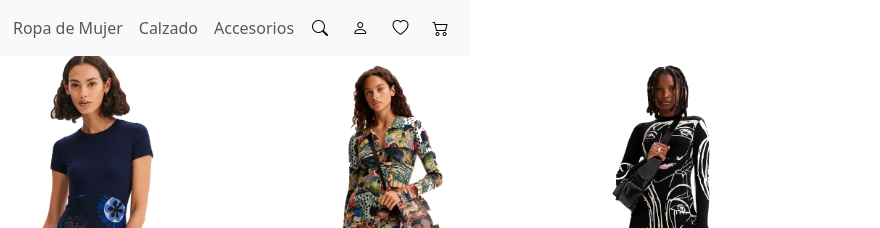
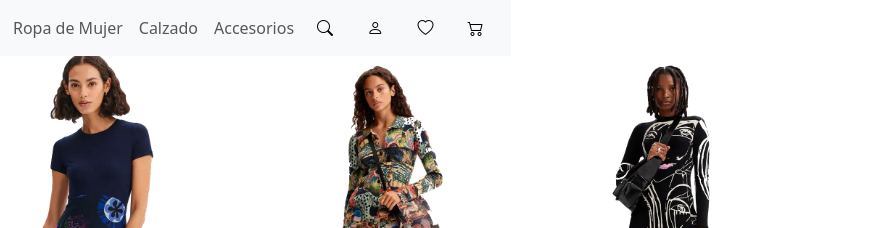
Before and after one commit to Bruno00011/TP-web, a plain HTML site: page tp de web/index2.html in a window 1280 px wide. Shown: the top 228 px of the page, 400-1280 px from the left. Drawn offline with nearby package versions, Linux system fonts and the light colour scheme.

Commit message:
Extendiendo el menu hasta el final.

```diff
--- a/tp de web/styles.css
+++ b/tp de web/styles.css
@@ -99,7 +99,7 @@ header .navbar {
 
 .bi-search, .bi-person, .bi-heart, .bi-cart2 {
   font-size: 1rem;
-  margin: 5px 10px;
+  margin: 5px 15px;
   color: black;
 }
 
```
